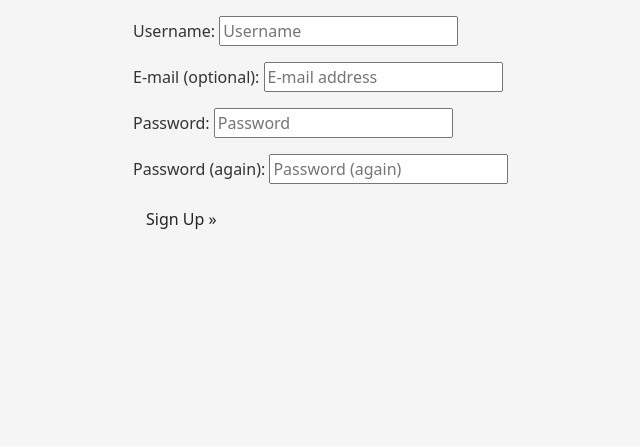
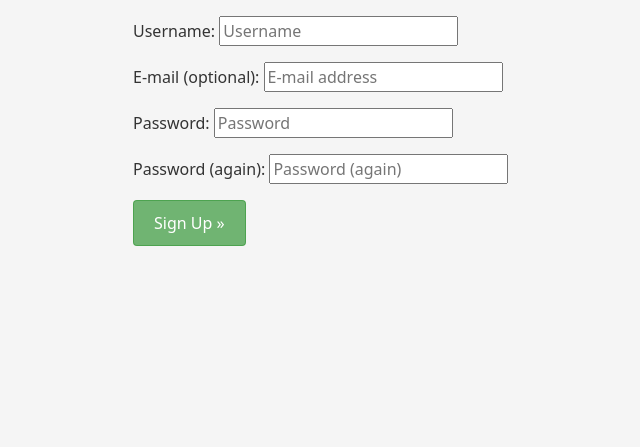
Before and after one commit to KrystalCoding/always-away, a Django app: page /accounts/signup/ in a window 1280 px wide. Shown: the part 362-809 px from the top of the page, without its empty margins (139-779 px from the left). Run offline with Django 3.2, Linux system fonts and the light colour scheme; some libraries are stand-ins or nearby versions.

Commit message:
Stylizing buttons

```diff
--- a/static/css/style.css
+++ b/static/css/style.css
@@ -143,3 +143,35 @@ a:hover {
 .icon {
     color: #357a38;
 }
+
+
+/* Sign-up Button */
+.btn-signup {
+    background-color: #23BBBB;
+    color: #fff;
+    border: none;
+    padding: 10px 20px;
+    border-radius: 4px;
+    cursor: pointer;
+}
+
+.btn-signup:hover,
+.btn-signup:active {
+    background-color: #fff;
+    color: #23BBBB;
+    text-decoration: none;
+}
+
+/* Sign-up Button - Apply Styles to Submit Button */
+.btn-signup[type="submit"] {
+    background-color: var(--btn-primary-bg); /* Use the primary button background color */
+    color: var(--btn-primary-text); /* Use the primary button text color */
+    border: 1px solid var(--btn-primary-border); /* Use the primary button border color */
+}
+
+/* Login Button - Apply Styles to Submit Button */
+.btn-login[type="submit"] {
+    background-color: var(--btn-primary-bg); /* Use the primary button background color */
+    color: var(--btn-primary-text); /* Use the primary button text color */
+    border: 1px solid var(--btn-primary-border); /* Use the primary button border color */
+}
```
